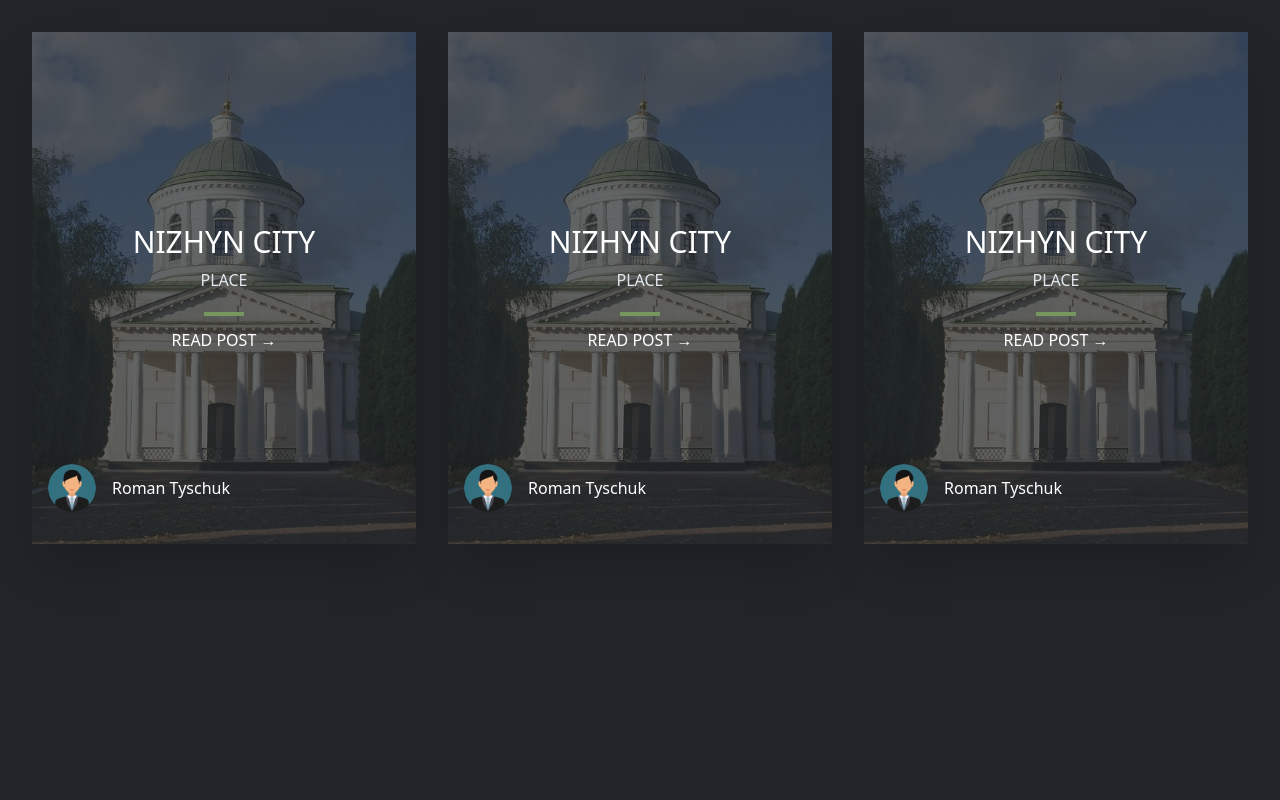
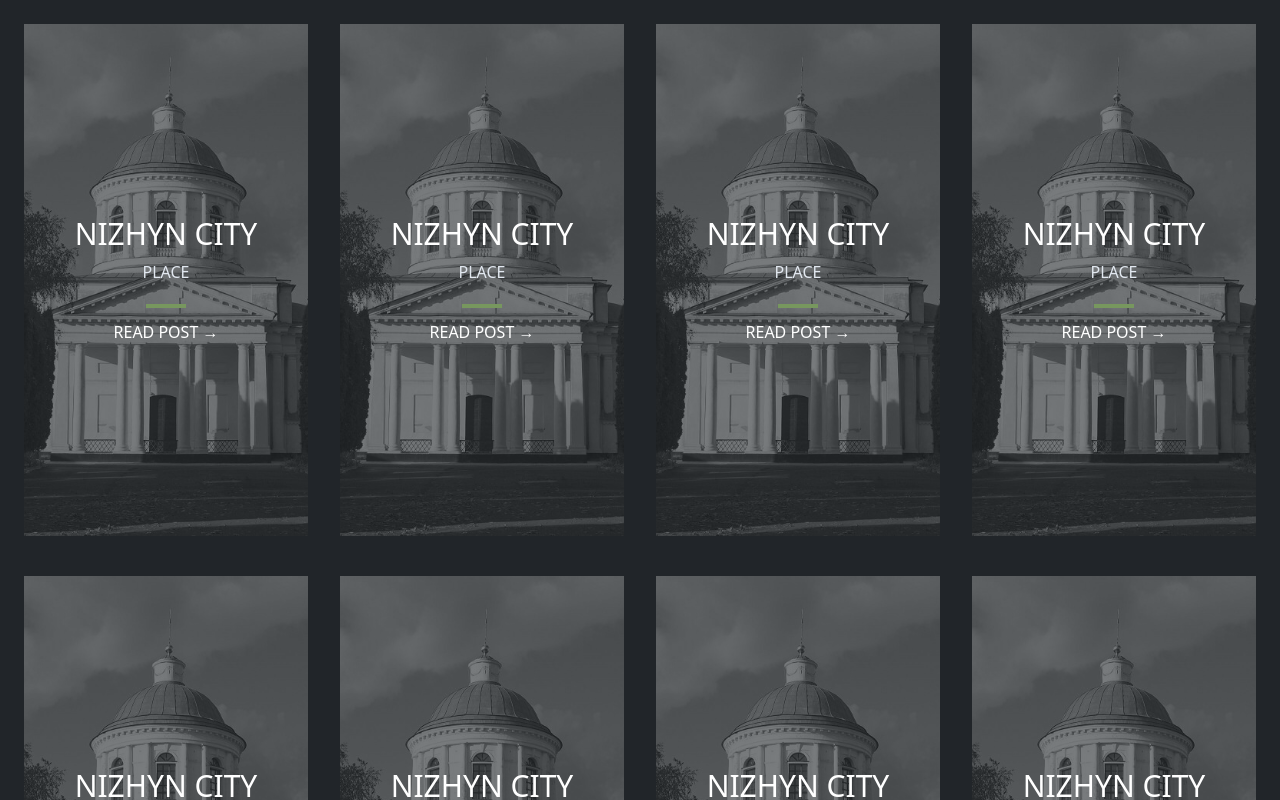
Before and after one commit to tisukRoman/explore-nizhyn, a Next.js app: page / in a window 1280 px wide. Shown: the top 800 px of the page. Built offline with nearby package versions, Linux system fonts and the light colour scheme.

Commit message:
responsive cards list and cool hover effects for cards

```diff
--- a/components/Card.tsx
+++ b/components/Card.tsx
@@ -4,14 +4,14 @@
 
 const Card = () => {
   return (
-    <div className='h-128 w-96 relative mb-8'>
+    <div className='h-128 w-full bg-gray-200 overflow-hidden relative group'>
       <Image
         src='/images/1.jpg'
         alt='nizhyn'
         layout='fill'
-        className='object-cover w-full h-full z-0 drop-shadow-2xl'
+        className='object-cover w-full h-full z-0 drop-shadow-2xl lg:grayscale group-hover:grayscale-0 group-hover:scale-110 transition-all duration-700'
       />
-      <div className='bg-black w-full h-full z-1 flex flex-col items-center justify-center absolute bg-opacity-70 shadow-2xl'>
+      <div className='bg-black w-full h-full z-1 flex flex-col items-center justify-center absolute bg-opacity-60 shadow-2xl'>
         <h3 className='text-white font-medium uppercase text-3xl hover-green'>
           Nizhyn City
         </h3>
@@ -23,7 +23,7 @@
           Read Post &#8594;
         </div>
       </div>
-      <div className='absolute bottom-8 left-4 flex w-full items-center cursor-pointer'>
+      <div className='absolute bottom-8 left-4 flex w-full items-center cursor-pointer lg:opacity-0 lg:translate-y-12 group-hover:opacity-80 group-hover:translate-y-0 transition-all duration-700'>
         <div className='w-12 h-12 rounded-full overflow-hidden relative'>
           <Image
             src='/images/user.png'
--- a/components/CardsList.tsx
+++ b/components/CardsList.tsx
@@ -9,8 +9,8 @@
 
 const CardsList: FC<CardsListProps> = () => {
   return (
-    <div className='p-8 flex flex-wrap justify-between max-w-screen-2xl mx-auto'>
-      {[0, 0, 0].map((post, i) => (
+    <div className='p-6 grid grid-cols-1 gap-y-10 sm:grid-cols-2 gap-x-6 lg:grid-cols-3 xl:grid-cols-4 xl:gap-x-8 max-w-screen-2xl mx-auto'>
+      {[0, 0, 0, 0, 0, 0, 0, 0, 0, 0].map((post, i) => (
         <Card key={i} />
       ))}
     </div>
```
